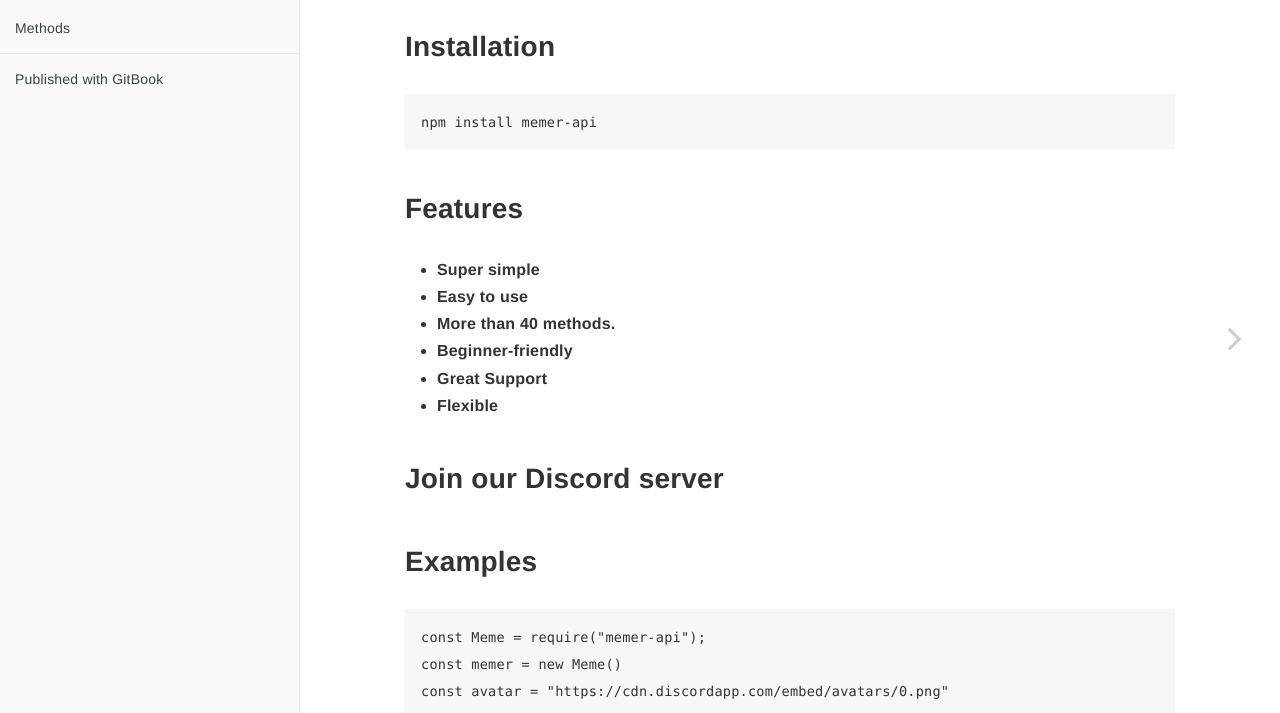
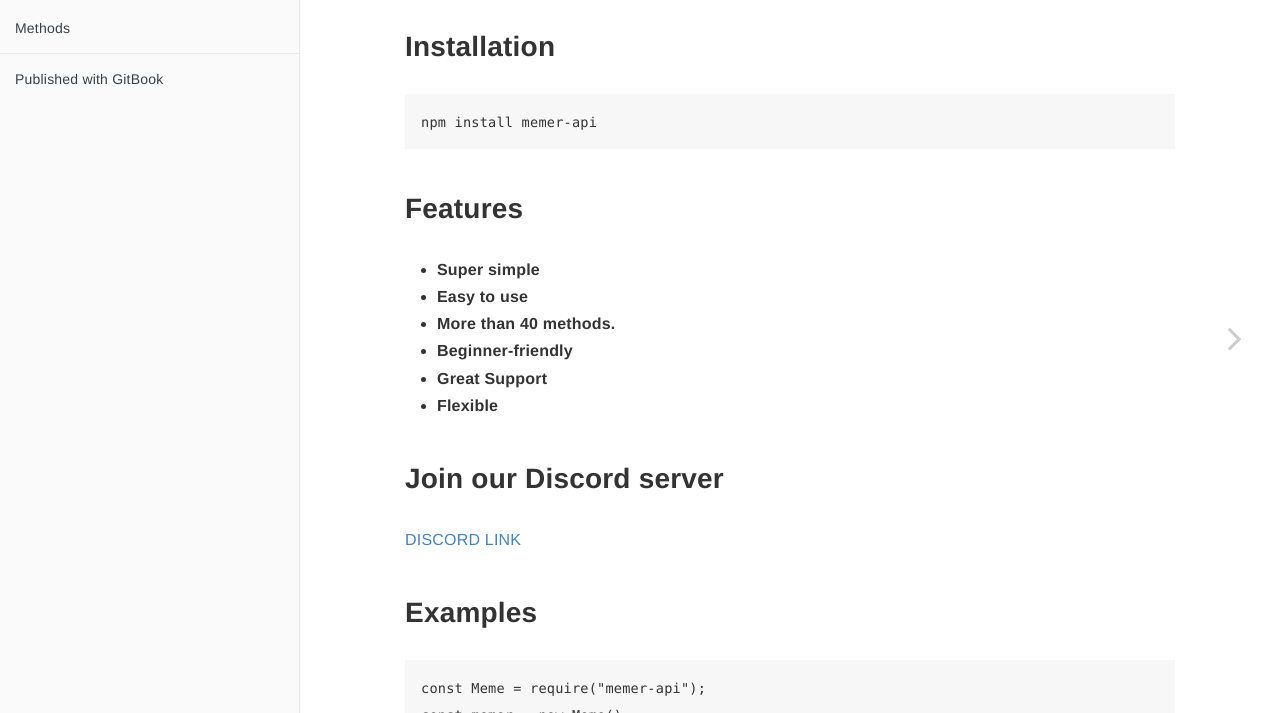
Before and after one commit to Siris2314/memerapi-docs, a website with bundled scripts: page index.html in a window 1280 px wide. Shown: the part 87-800 px from the top of the page. Built offline with nearby package versions, Linux system fonts and the light colour scheme; files whose address does not match are found by name.

Commit message:
Update index.html

```diff
--- a/index.html
+++ b/index.html
@@ -172,6 +172,7 @@
 <li><strong>Flexible</strong></li>
 </ul>
 <h2 id="join-our-discord-server">Join our Discord server</h2>
+<a href="https://discord.com/invite/emD44ZJaSA"> DISCORD LINK</a>
 <h2 id="examples">Examples</h2>
 <pre><code class="lang-text">const Meme = require(&quot;memer-api&quot;);
 const memer = new Meme()
```
